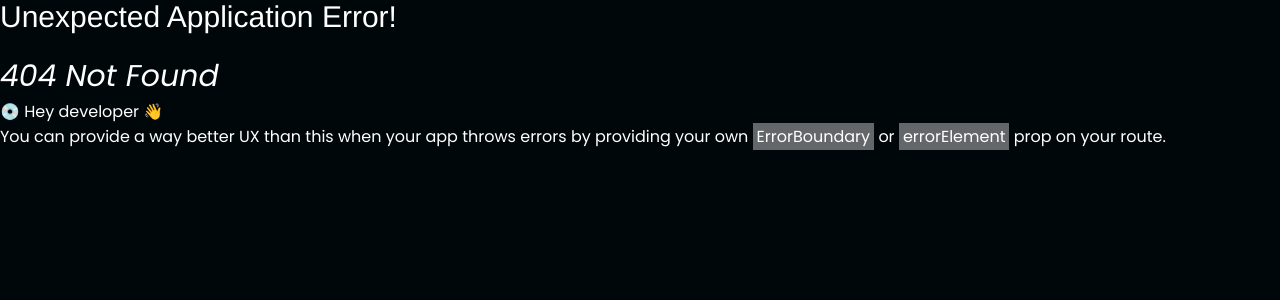
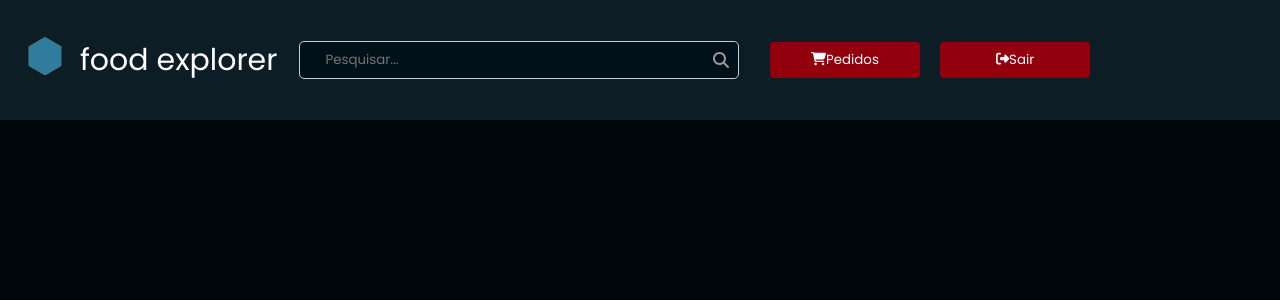
Before and after one commit to lucasdjs/FoodExplorer, a React (Vite) app in the folder food-explorer/: page /home in a window 1280 px wide. Before the commit this address had no page. Shown: the top 300 px of the page. Built offline with nearby package versions, Linux system fonts and the light colour scheme.

Commit message:
Feat: Implementação do button  styled

```diff
--- /dev/null
+++ b/food-explorer/src/components/Button.styled.jsx
@@ -0,0 +1,12 @@
+import styled from 'styled-components'
+
+export const StyledButton = styled.button`
+margin-top: 10px;
+  padding: 8px 20px;
+  background-color: #92000E;
+  color: #fff;
+  border: none;
+  border-radius: 4px;
+  cursor: pointer;
+  width: 420px;
+`
--- a/food-explorer/src/components/FormComponent.jsx
+++ b/food-explorer/src/components/FormComponent.jsx
@@ -1,4 +1,5 @@
 import React, { useState } from 'react';
+import {StyledButton} from './Button.styled'
 
 function FormComponent() {
     const [username, setUsername] = useState('');
@@ -38,7 +39,7 @@ function FormComponent() {
                             onChange={(e) => setPassword(e.target.value)}
                         />
                     </div>
-                    <button type="submit">Login</button>
+                    <StyledButton type="submit">Login</StyledButton>
                 </form>
             </div>
         </div>
--- a/food-explorer/src/components/NavbarComponent.jsx
+++ b/food-explorer/src/components/NavbarComponent.jsx
@@ -8,6 +8,7 @@ import {
 } from "@fortawesome/free-solid-svg-icons";
 import "../Styles/Navbar.css";
 import logo from '../assets/teste.png';
+import {StyledButton} from './Button.styled'
 
 const NavbarComponent = () => {
   const [searchTerm, setSearchTerm] = useState('');
@@ -43,14 +44,12 @@ const NavbarComponent = () => {
       </div>
 
       <div className="navbar-button-order">
-        <button>
-          <FontAwesomeIcon icon={faShoppingCart} />
-          Pedidos
-        </button>
-        <button onClick={handleLogout}>
+      <StyledButton> <FontAwesomeIcon icon={faShoppingCart} />
+          Pedidos</StyledButton>
+        <StyledButton onClick={handleLogout}>
           <FontAwesomeIcon icon={faSignOutAlt} />
           Sair
-        </button>
+        </StyledButton>
       </div>
 
     </nav>
--- a/food-explorer/src/main.jsx
+++ b/food-explorer/src/main.jsx
@@ -20,7 +20,7 @@ const router = createBrowserRouter([
         element: <Login />,
       },
       {
-        path: "/User",
+        path: "/home",
         element: <UserHome />,
       },
     ],
--- a/food-explorer/src/pages/Login/FormNewAccount.jsx
+++ b/food-explorer/src/pages/Login/FormNewAccount.jsx
@@ -2,6 +2,7 @@ import React, { useState } from "react";
 import './Styles/Login.css'
 import HomePage from "../../components/HomePageComponent";
 import { Link } from "react-router-dom";
+import {StyledButton} from '../../components/Button.styled'
 
 function FormNewAccount() {
   const [name, setName] = useState("");
@@ -61,7 +62,7 @@ function FormNewAccount() {
                 onChange={(e) => setPassword(e.target.value)}
               />
             </div>
-            <button type="submit">Criar Conta</button>
+            <StyledButton type="submit">Criar Conta</StyledButton>
             <br />
             <p>
             <Link to={`/Login`}>Já tenho uma conta</Link>
--- a/food-explorer/src/pages/Login/Styles/Login.css
+++ b/food-explorer/src/pages/Login/Styles/Login.css
@@ -34,17 +34,6 @@ input {
   border-radius: 4px;
   background-color: #001119;
   color: #ffffff;
-}
-
-button {
-  margin-top: 10px;
-  padding: 8px 20px;
-  background-color: #92000E;
-  color: #fff;
-  border: none;
-  border-radius: 4px;
-  cursor: pointer;
-  width: 420px;
 }
 
 button:hover {
```
